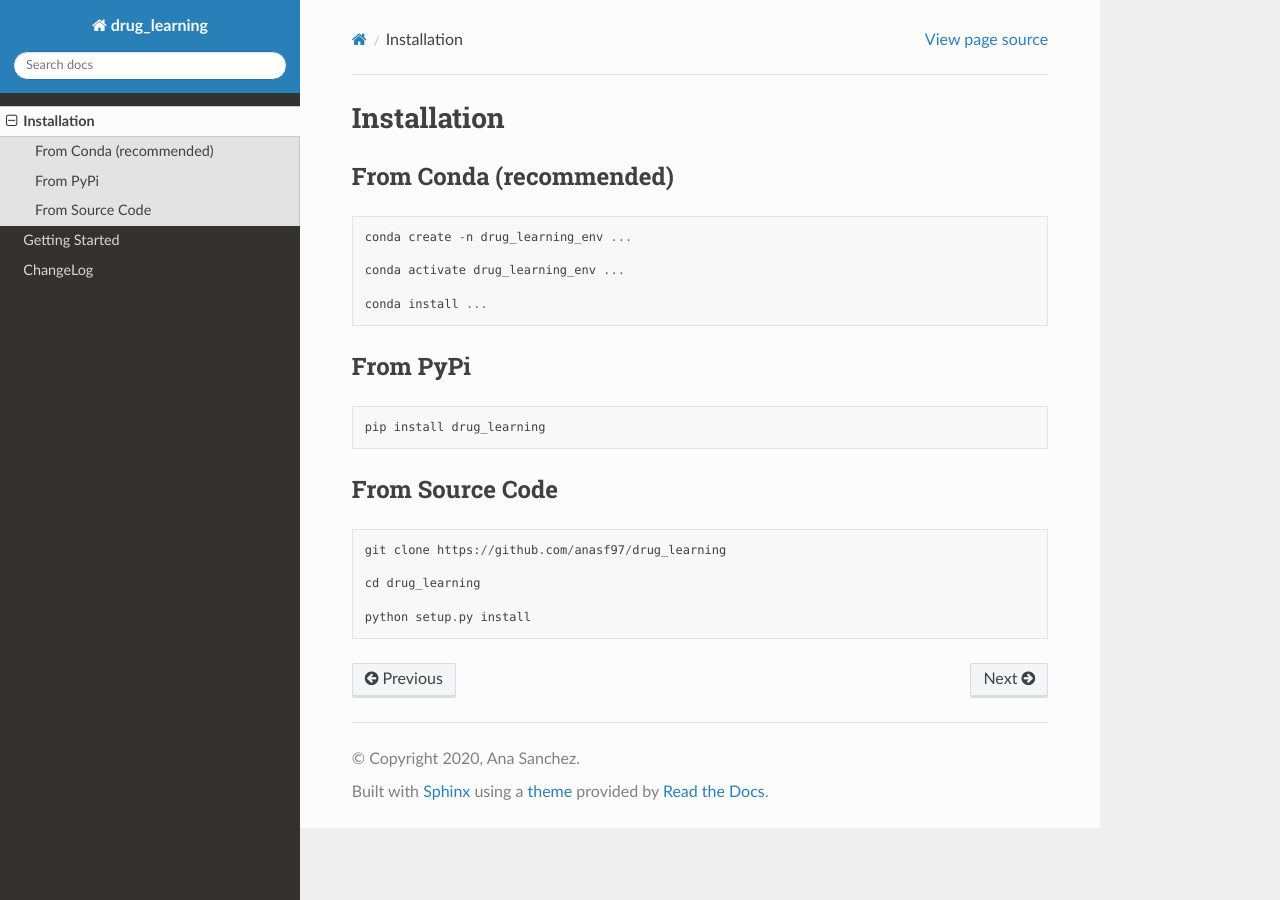
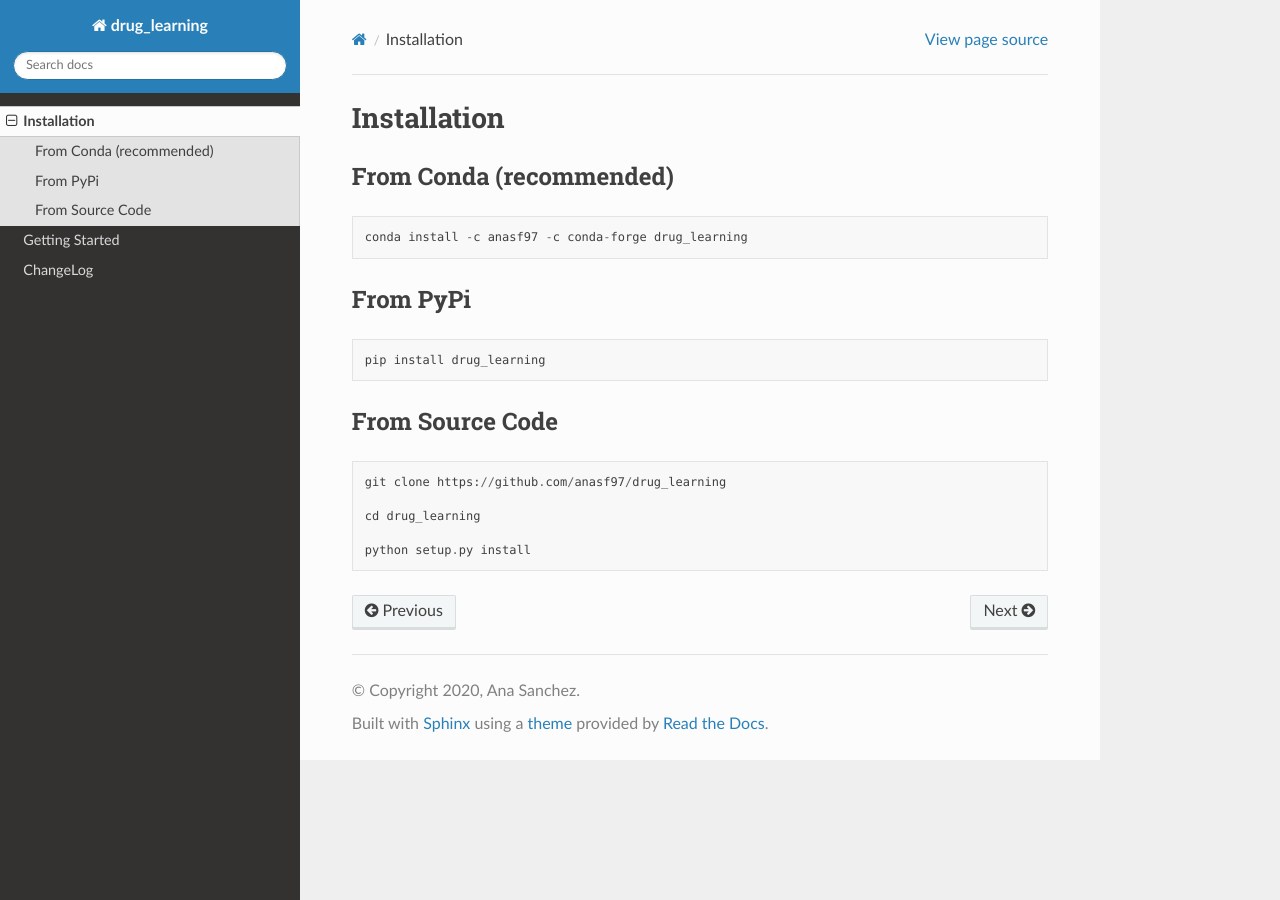
Before and after one commit to danielSoler93/drug_learning, a Sphinx documentation site: the page built from docs/source/installation/index.rst, in a window 1280 px wide. Built offline with Sphinx 7.4.7 and the Read the Docs theme 2.0.0, drawn with Linux system fonts in a browser that asks for light colours.

Commit message:
Conda installation

```diff
--- a/docs/source/installation/index.rst
+++ b/docs/source/installation/index.rst
@@ -6,11 +6,7 @@ From Conda (recommended)
 
 ::
 
- conda create -n drug_learning_env ...
-
- conda activate drug_learning_env ...
-
- conda install ...
+  conda install -c anasf97 -c conda-forge drug_learning
 
 
 From PyPi
```
Also changed, not shown: drug_learning/__init__.py (added), 1 other file.
